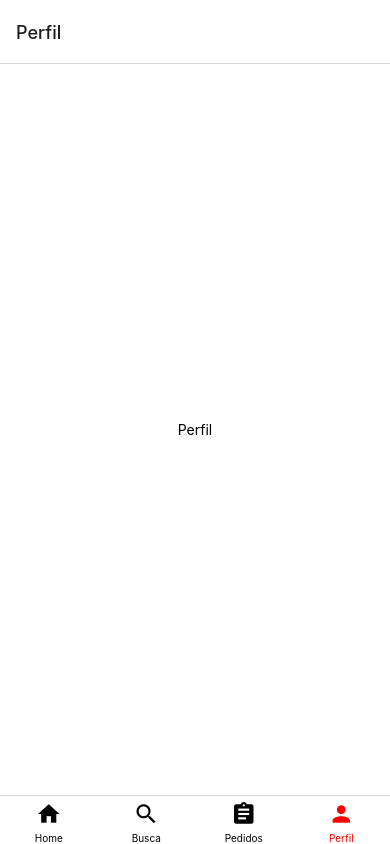
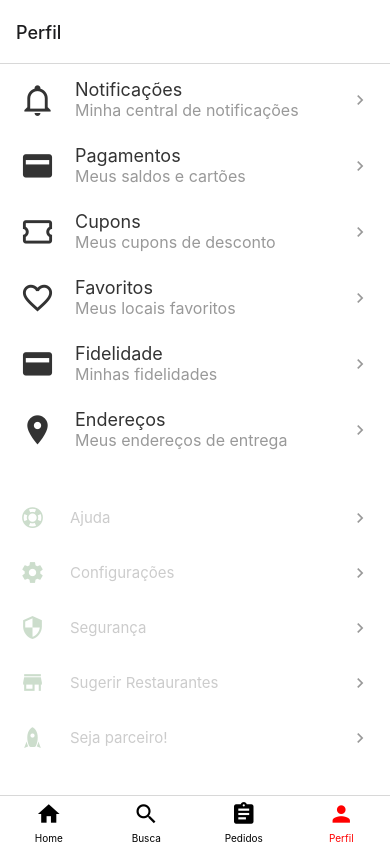
Before and after one commit to mariagerotti/ifoodClone-ReactNative, a React Native app: screen /Perfil in a window 390 px wide. Built offline with nearby package versions, Linux system fonts and the light colour scheme.

Commit message:
inserção código perfil

```diff
--- a/src/Screens/Perfil/index.js
+++ b/src/Screens/Perfil/index.js
@@ -1,11 +1,122 @@
 import React from 'react';
-import { View, Text, StyleSheet } from 'react-native';
+import {
+  ScrollView,
+  Text,
+  TouchableOpacity,
+  View,
+  StyleSheet,
+} from 'react-native';
+import { MaterialCommunityIcons, MaterialIcons } from '@expo/vector-icons';
 
-export default function Perfil() {
+export default function Perfil({ navigation }) {
   return (
-    <View style={styles.container}>
-      <Text>Perfil</Text>
-    </View>
+    <ScrollView style={styles.container}>
+      <ScrollView>
+        <TouchableOpacity style={styles.option} onPress={() => {}}>
+          <MaterialCommunityIcons name="bell-outline" size={35} color="#333" />
+          <ScrollView style={styles.info}>
+            <Text style={styles.title}>Notificações</Text>
+            <Text style={styles.description}>
+              Minha central de notificações
+            </Text>
+          </ScrollView>
+          <MaterialIcons name="keyboard-arrow-right" color="#999" size={20} />
+        </TouchableOpacity>
+        <TouchableOpacity
+          style={styles.option}
+          onPress={() => navigation.navigate('Pagamentos')}
+        >
+          <MaterialCommunityIcons name="credit-card" size={35} color="#333" />
+          <ScrollView style={styles.info}>
+            <Text style={styles.title}>Pagamentos</Text>
+            <Text style={styles.description}>Meus saldos e cartões</Text>
+          </ScrollView>
+          <MaterialIcons name="keyboard-arrow-right" color="#999" size={20} />
+        </TouchableOpacity>
+
+        <TouchableOpacity style={styles.option} onPress={() => {}}>
+          <MaterialCommunityIcons
+            name="ticket-outline"
+            size={35}
+            color="#333"
+          />
+          <ScrollView style={styles.info}>
+            <Text style={styles.title}>Cupons</Text>
+            <Text style={styles.description}>Meus cupons de desconto</Text>
+          </ScrollView>
+          <MaterialIcons name="keyboard-arrow-right" color="#999" size={20} />
+        </TouchableOpacity>
+
+        <TouchableOpacity style={styles.option} onPress={() => {}}>
+          <MaterialCommunityIcons name="heart-outline" size={35} color="#333" />
+          <ScrollView style={styles.info}>
+            <Text style={styles.title}>Favoritos</Text>
+            <Text style={styles.description}>Meus locais favoritos</Text>
+          </ScrollView>
+          <MaterialIcons name="keyboard-arrow-right" color="#999" size={20} />
+        </TouchableOpacity>
+
+        <TouchableOpacity style={styles.option} onPress={() => {}}>
+          <MaterialCommunityIcons name="credit-card" size={35} color="#333" />
+          <ScrollView style={styles.info}>
+            <Text style={styles.title}>Fidelidade</Text>
+            <Text style={styles.description}>Minhas fidelidades</Text>
+          </ScrollView>
+          <MaterialIcons name="keyboard-arrow-right" color="#999" size={20} />
+        </TouchableOpacity>
+
+        <TouchableOpacity style={styles.option} onPress={() => {}}>
+          <MaterialCommunityIcons name="map-marker" size={35} color="#333" />
+          <ScrollView style={styles.info}>
+            <Text style={styles.title}>Endereços</Text>
+            <Text style={styles.description}>Meus endereços de entrega</Text>
+          </ScrollView>
+          <MaterialIcons name="keyboard-arrow-right" color="#999" size={20} />
+        </TouchableOpacity>
+      </ScrollView>
+
+      <View style={styles.menuAdicional}>
+        <TouchableOpacity style={styles.opcoesAdicionais}>
+          <View style={styles.wrapper}>
+            <MaterialCommunityIcons name="lifebuoy" size={25} color="#CDC" />
+            <Text style={styles.optionName}>Ajuda</Text>
+          </View>
+          <MaterialIcons name="keyboard-arrow-right" color="#999" size={20} />
+        </TouchableOpacity>
+
+        <TouchableOpacity style={styles.opcoesAdicionais}>
+          <View style={styles.wrapper}>
+            <MaterialIcons name="settings" size={25} color="#CDC" />
+            <Text style={styles.optionName}>Configurações</Text>
+          </View>
+          <MaterialIcons name="keyboard-arrow-right" color="#999" size={20} />
+        </TouchableOpacity>
+
+        <TouchableOpacity style={styles.opcoesAdicionais}>
+          <View style={styles.wrapper}>
+            <MaterialIcons name="security" size={25} color="#CDC" />
+            <Text style={styles.optionName}>Segurança</Text>
+          </View>
+          <MaterialIcons name="keyboard-arrow-right" color="#999" size={20} />
+        </TouchableOpacity>
+
+        <TouchableOpacity style={styles.opcoesAdicionais}>
+          <View style={styles.wrapper}>
+            <MaterialIcons name="store-mall-directory" size={25} color="#CDC" />
+            <Text style={styles.optionName}>Sugerir Restaurantes</Text>
+          </View>
+          <MaterialIcons name="keyboard-arrow-right" color="#999" size={20} />
+        </TouchableOpacity>
+
+        <TouchableOpacity style={styles.opcoesAdicionais}>
+          <View style={styles.wrapper}>
+            <MaterialCommunityIcons name="rocket" size={25} color="#CDC" />
+            <Text style={styles.optionName}>Seja parceiro!</Text>
+          </View>
+          <MaterialIcons name="keyboard-arrow-right" color="#999" size={20} />
+        </TouchableOpacity>
+      </View>
+    </ScrollView>
   );
 }
 
@@ -13,7 +124,54 @@ const styles = StyleSheet.create({
   container: {
     flex: 1,
     backgroundColor: '#fff',
+  },
+  option: {
+    flexDirection: 'row',
     alignItems: 'center',
-    justifyContent: 'center',
+    justifyContent: 'space-around',
+    marginTop: 5,
+    paddingTop: 10,
+    paddingBottom: 10,
+    paddingLeft: 20,
+    paddingRight: 20,
+    border: 1,
+  },
+  info: {
+    marginLeft: 20,
+  },
+  title: {
+    color: '#333',
+    fontSize: 18,
+  },
+  description: {
+    fontSize: 16,
+    color: '#999',
+  },
+  menuAdicional: {
+    marginTop: 30,
+  },
+
+  opcoesAdicionais: {
+    flexDirection: 'row',
+    alignItems: 'center',
+    justifyContent: 'space-between',
+    marginTop: 5,
+    marginBottom: 5,
+    marginLeft: 0,
+    marginRight: 0,
+    paddingTop: 10,
+    paddingBottom: 10,
+    paddingLeft: 20,
+    paddingRight: 20,
+    border: 1,
+  },
+  wrapper: {
+    flexDirection: 'row',
+    alignItems: 'center',
+  },
+  optionName: {
+    marginLeft: 25,
+    color: '#ccc',
+    fontSize: 15,
   },
 });
```
